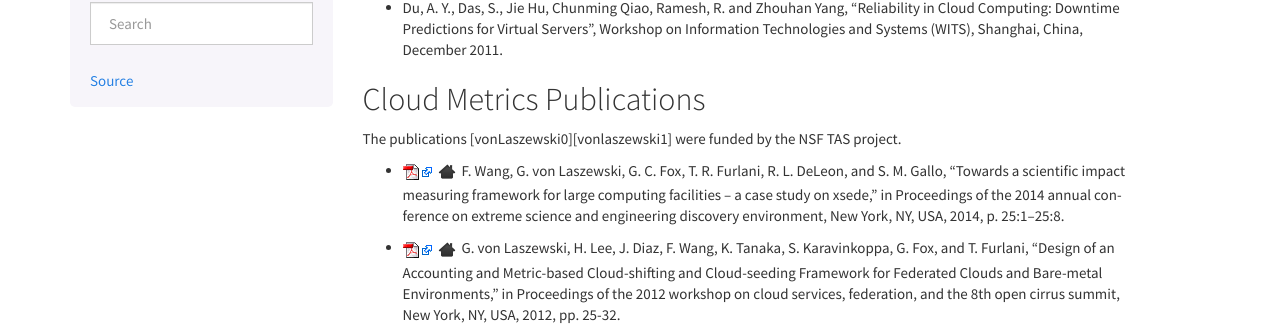
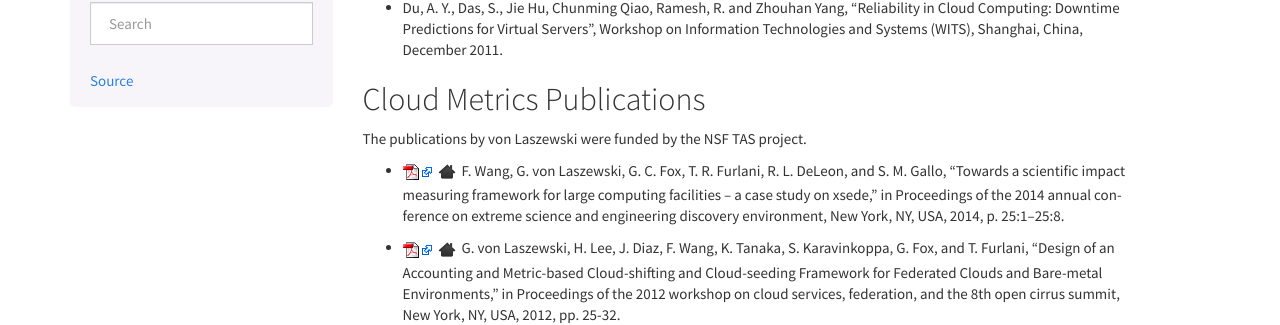
Before and after one commit to cloud-aqua/www, a Sphinx documentation site: the page built from docs/source/publication.rst, in a window 1280 px wide and 1347 px high. Shown: the part 451-776 px from the top of the window. Built offline with Sphinx 7.4.7, drawn with Linux system fonts in a browser that asks for light colours; nearby versions of some CDN libraries.

Commit message:
correct citation

```diff
--- a/docs/source/publication.rst
+++ b/docs/source/publication.rst
@@ -33,7 +33,7 @@ CloudAqua Publications
 Cloud Metrics Publications
 ----------------------------------------------------------------------
 
-The publications [vonLaszewski0][vonlaszewski1] were funded by the NSF TAS project.
+The publications by von Laszewski were funded by the NSF TAS project.
 
 * |gvl1pdf|_ |gvl1doi|_ |gvl1home|_
   F. Wang, G. von Laszewski, G. C. Fox, T. R. Furlani, R. L. DeLeon,
```
